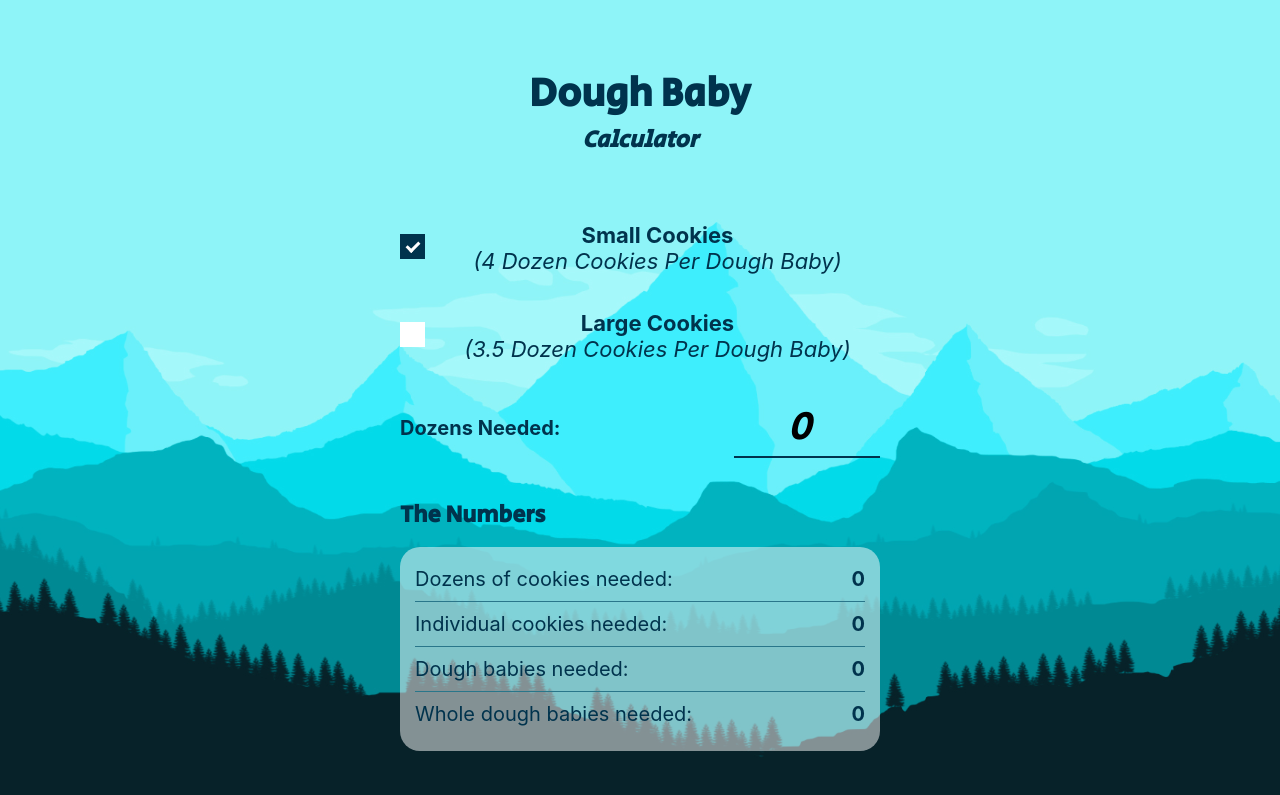
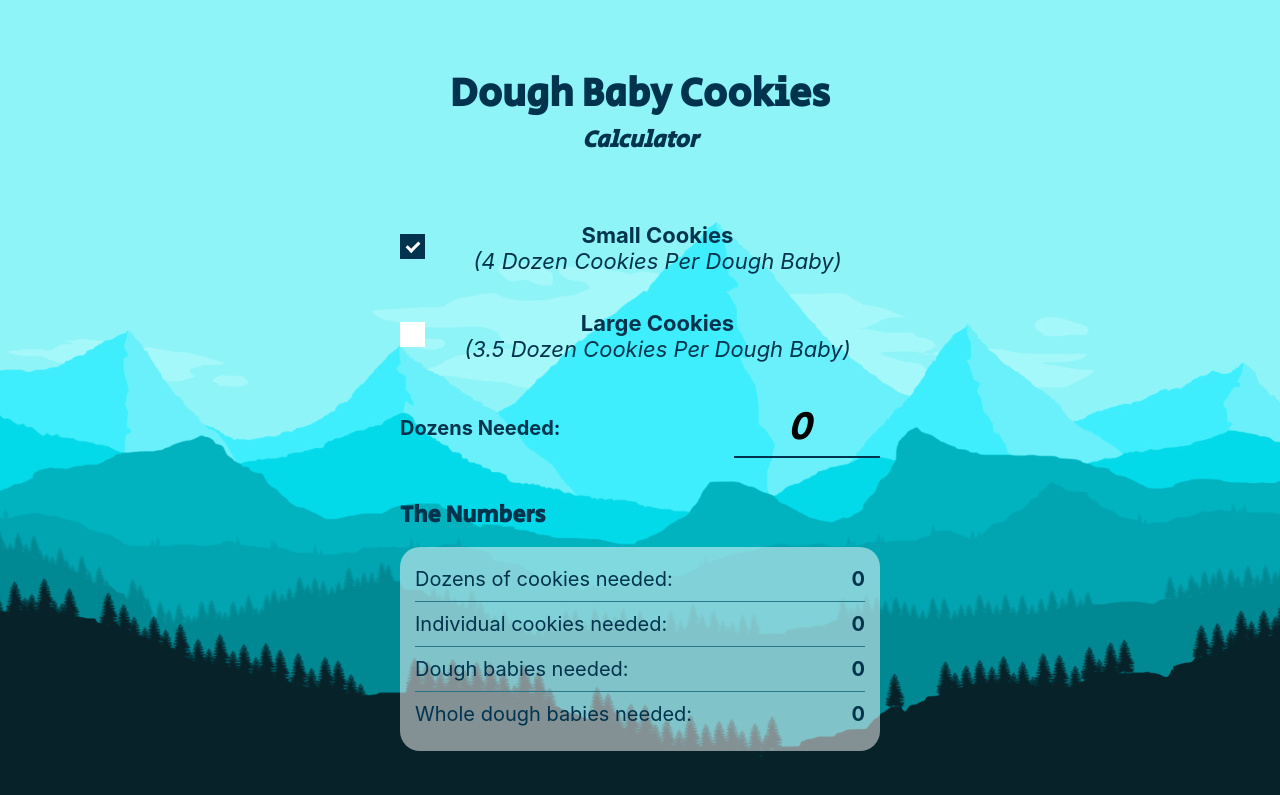
Before and after one commit to CharlesInteractive/dough-baby-calculator, a React (Create React App) app: page / in a window 1280 px wide. Shown: the top 795 px of the page. Built offline with nearby package versions, Linux system fonts and the light colour scheme.

Commit message:
Name change

```diff
--- a/src/App.js
+++ b/src/App.js
@@ -102,7 +102,7 @@ function App() {
     <div className="App background" style={{backgroundImage: `url(${bgimg})`}}>
       <header className="wrapper mb-lg pt-lg">
         <div className="bumper">
-          <h1 className="text-center">Dough Baby</h1>
+          <h1 className="text-center">Dough Baby Cookies</h1>
           <h3 className="text-center"><em>Calculator</em></h3>
         </div>
       </header>
```
